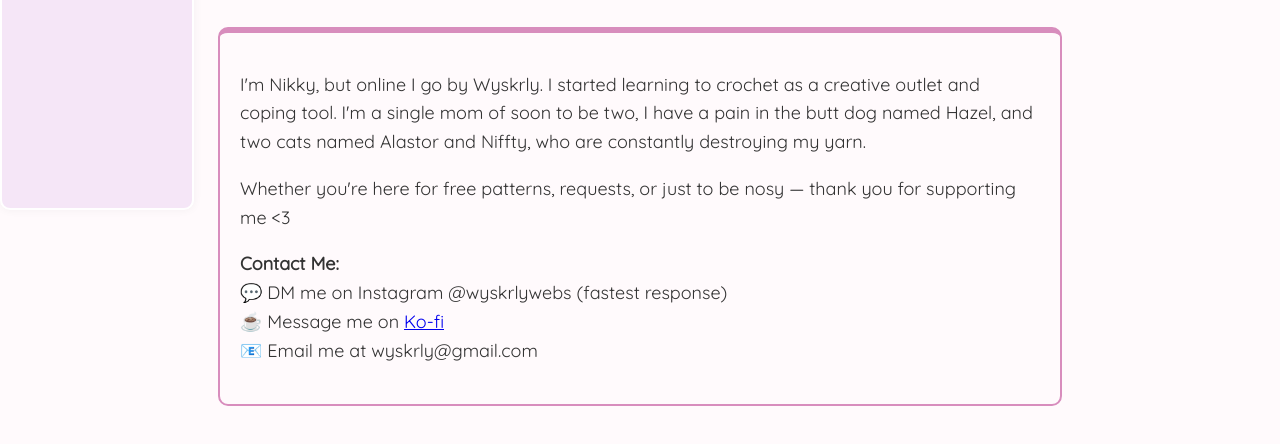
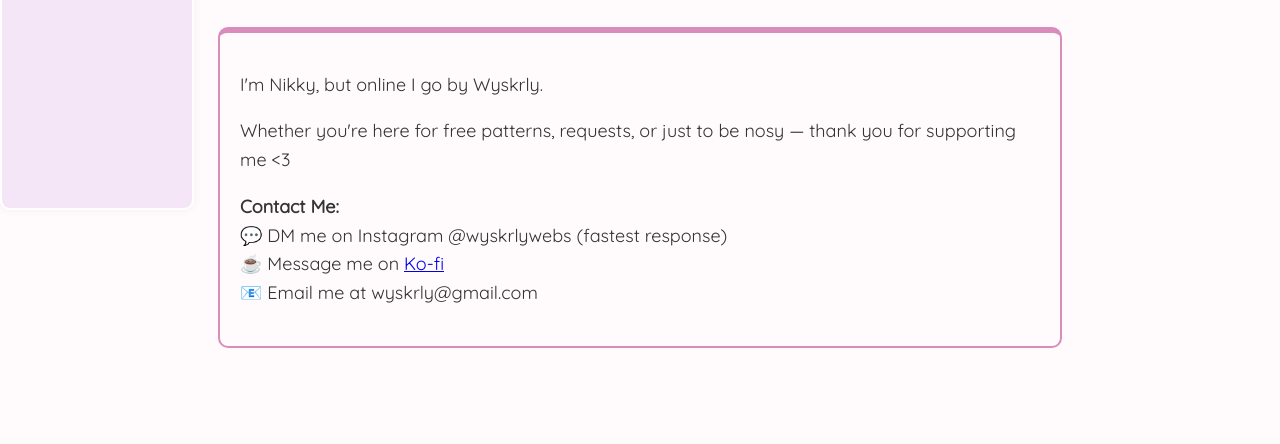
Before and after one commit to Wyskrly/wyskrly.github.io, a plain HTML site: page contact.html in a window 1280 px wide. Shown: the part 934-1378 px from the top of the page. After the commit the page ends 1322 px from the top, so only its background shows below. Drawn offline with Linux system fonts and the light colour scheme.

Commit message:
Update contact.html

```diff
--- a/contact.html
+++ b/contact.html
@@ -81,7 +81,7 @@
   </div>
 
   <div class="about-box">
-    <p>I'm Nikky, but online I go by Wyskrly. I started learning to crochet as a creative outlet and coping tool. I'm a single mom of soon to be two, I have a pain in the butt dog named Hazel, and two cats named Alastor and Niffty, who are constantly destroying my yarn.</p>
+    <p>I'm Nikky, but online I go by Wyskrly.</p>
     <p>Whether you're here for free patterns, requests, or just to be nosy — thank you for supporting me &lt;3</p>
 
     <p><strong>Contact Me:</strong><br>
```
